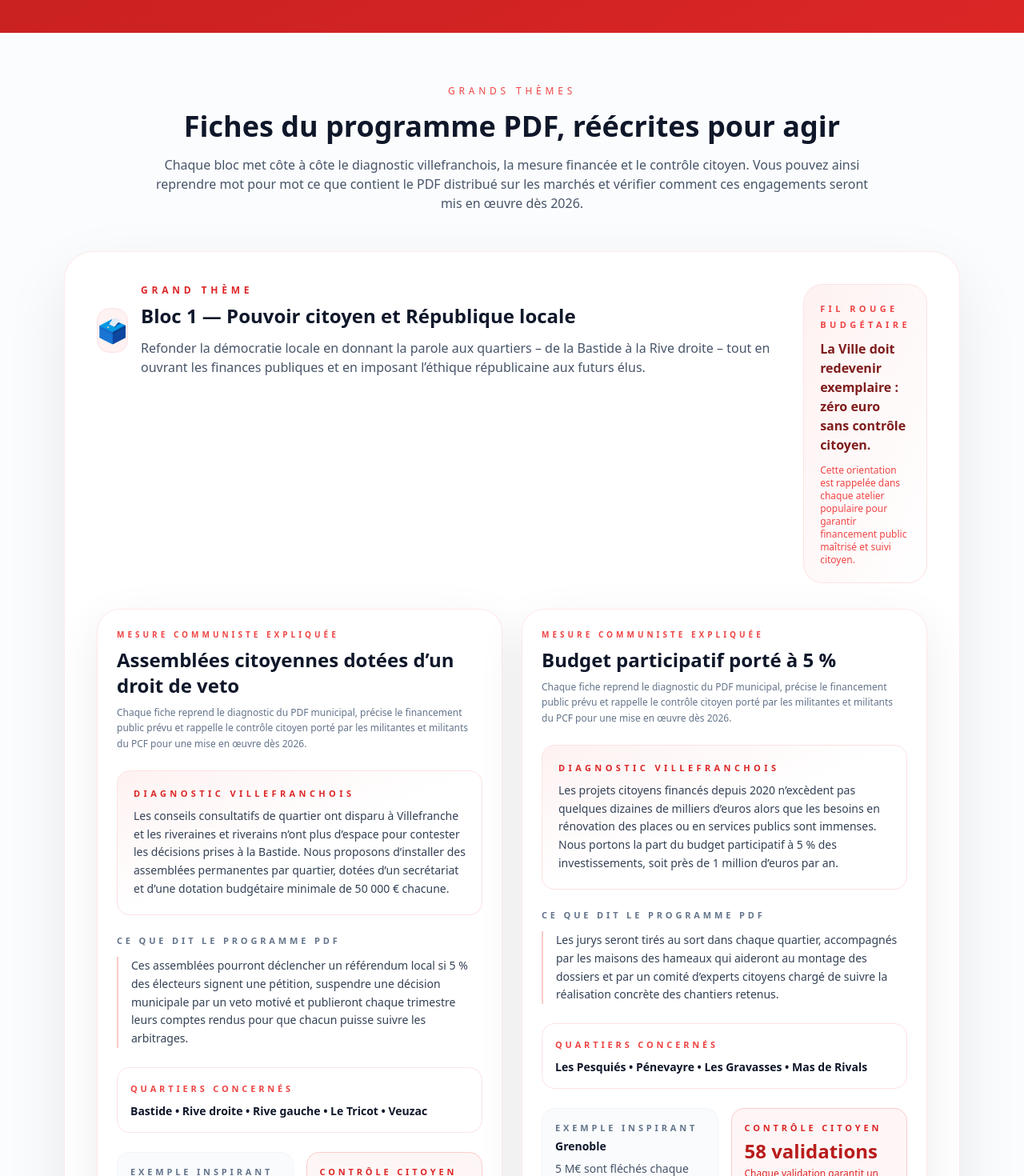
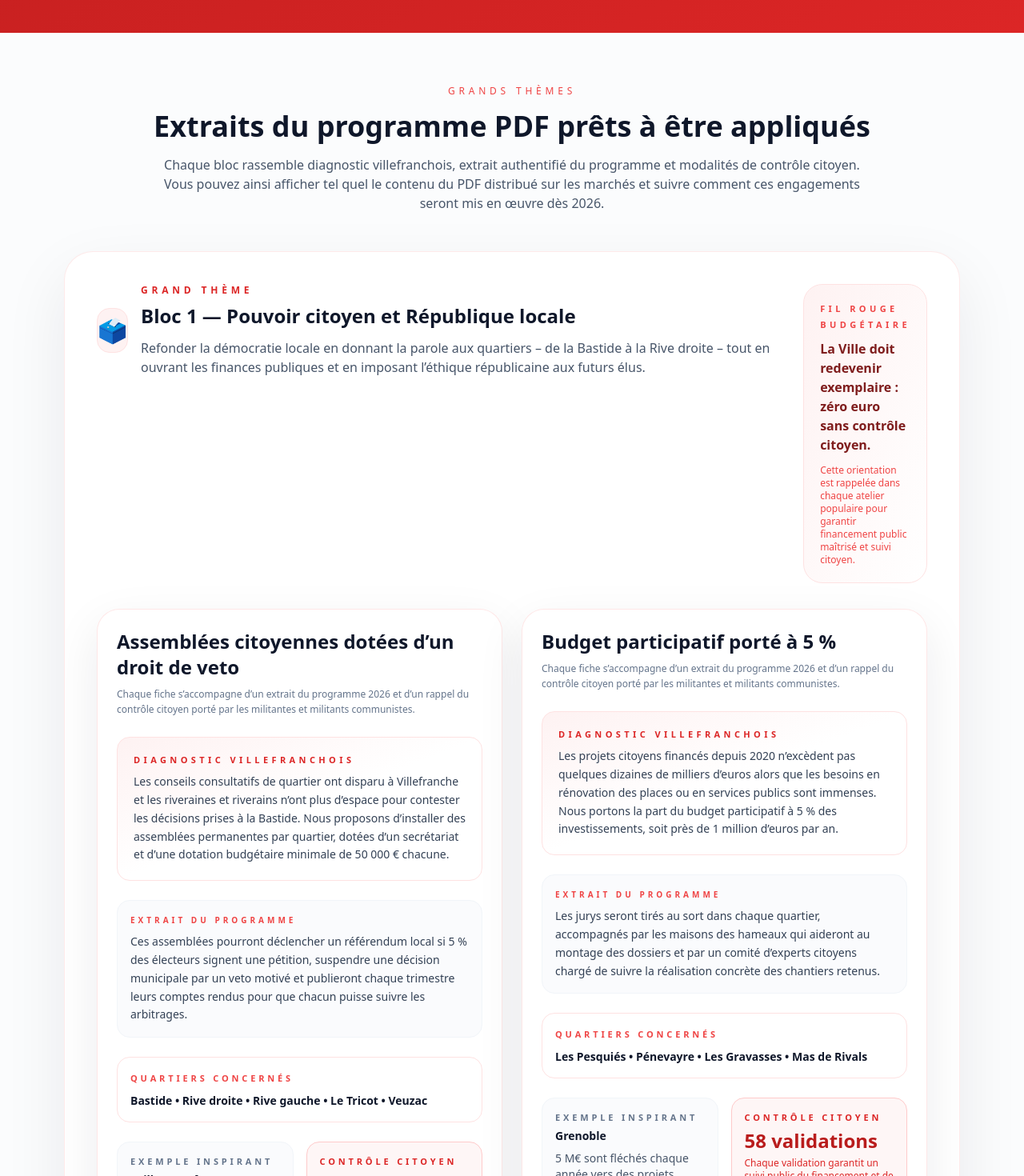
Before and after one commit to quentin12200/pcfvdr, a React (Vite) app: page / in a window 1280 px wide. Shown: the part 1240-2710 px from the top of the page at 80% size. Built offline with nearby package versions, Linux system fonts and the light colour scheme; the HTML template or start-up script is replaced by a standard one.

Commit message:
Replace measure labels with programme excerpts

```diff
--- a/src/App.jsx
+++ b/src/App.jsx
@@ -19,11 +19,10 @@ const ActionCard = ({ action }) => {
   return (
     <article className="rounded-[28px] border border-red-100/80 bg-white/90 shadow-[0_20px_60px_rgba(15,23,42,0.08)] p-6 flex flex-col gap-6">
       <header className="space-y-2">
-        <p className="text-[10px] uppercase tracking-[0.4em] text-red-500 font-semibold">Mesure communiste expliquée</p>
         <h4 className="text-2xl font-semibold text-slate-900">{action.title}</h4>
         <p className="text-xs text-slate-500 leading-relaxed">
-          Chaque fiche reprend le diagnostic du PDF municipal, précise le financement public prévu et rappelle le contrôle citoyen
-          porté par les militantes et militants du PCF pour une mise en œuvre dès 2026.
+          Chaque fiche s’accompagne d’un extrait du programme 2026 et d’un rappel du contrôle citoyen porté par les militantes et
+          militants communistes.
         </p>
       </header>
 
@@ -36,11 +35,11 @@ const ActionCard = ({ action }) => {
 
       {measures.length > 0 && (
         <div className="space-y-3">
-          <p className="text-[11px] uppercase tracking-[0.35em] text-slate-500 font-semibold">Ce que dit le programme PDF</p>
-          <ul className="space-y-2 text-sm text-slate-700 leading-relaxed">
+          <ul className="space-y-3 text-sm text-slate-700 leading-relaxed">
             {measures.map((paragraph, index) => (
-              <li key={index} className="pl-4 border-l-2 border-red-200">
-                {paragraph}
+              <li key={index} className="rounded-2xl border border-slate-100 bg-slate-50/70 p-4">
+                <p className="text-[10px] uppercase tracking-[0.4em] text-red-500 font-semibold">Extrait du programme</p>
+                <p className="mt-2">{paragraph}</p>
               </li>
             ))}
           </ul>
@@ -96,11 +95,11 @@ const ThemeSheets = () => {
       <div className="max-w-6xl mx-auto px-4 py-16 space-y-12">
         <div className="text-center space-y-4">
           <p className="text-xs uppercase tracking-[0.4em] text-red-500">Grands thèmes</p>
-          <h2 className="text-3xl sm:text-4xl font-extrabold text-slate-900">Fiches du programme PDF, réécrites pour agir</h2>
+          <h2 className="text-3xl sm:text-4xl font-extrabold text-slate-900">Extraits du programme PDF prêts à être appliqués</h2>
           <p className="text-base text-slate-600 max-w-4xl mx-auto">
-            Chaque bloc met côte à côte le diagnostic villefranchois, la mesure financée et le contrôle citoyen. Vous pouvez ainsi
-            reprendre mot pour mot ce que contient le PDF distribué sur les marchés et vérifier comment ces engagements seront mis
-            en œuvre dès 2026.
+            Chaque bloc rassemble diagnostic villefranchois, extrait authentifié du programme et modalités de contrôle citoyen. Vous
+            pouvez ainsi afficher tel quel le contenu du PDF distribué sur les marchés et suivre comment ces engagements seront mis en
+            œuvre dès 2026.
           </p>
         </div>
         <div className="space-y-12">
```
